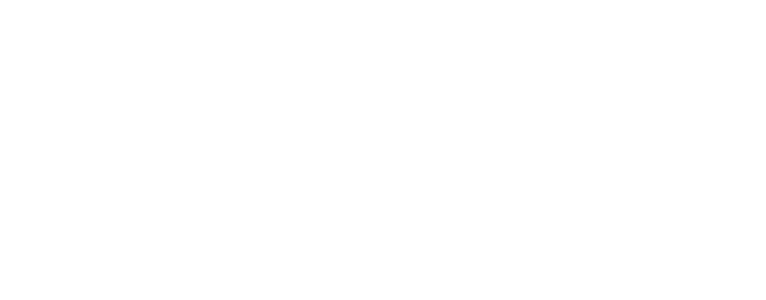
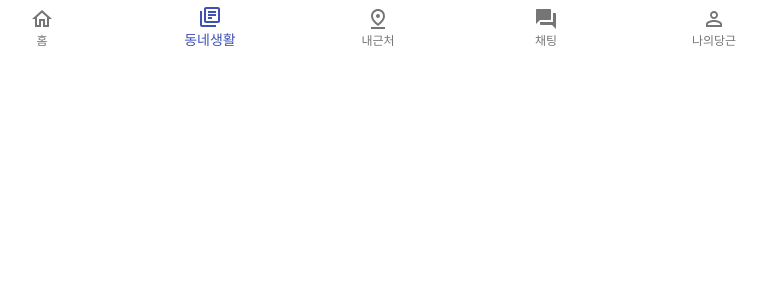
Before and after one commit to Yoepee/Clone-Coding, a React (Create React App) app: page /post in a window 1280 px wide. Shown: the top 300 px of the page, without its empty margins (262-1028 px from the left). Built offline with nearby package versions, Linux system fonts and the light colour scheme.

Commit message:
푸터 경로 지정

```diff
--- a/src/components/footer/Footer.jsx
+++ b/src/components/footer/Footer.jsx
@@ -1,5 +1,6 @@
 // 바닥 메뉴
 import { useState } from 'react';
+import { useNavigate } from 'react-router-dom';
 import {BottomNavigation, BottomNavigationAction} from '@material-ui/core/';
 import HomeOutlinedIcon from '@mui/icons-material/HomeOutlined';
 import LibraryBooksOutlinedIcon from '@mui/icons-material/LibraryBooksOutlined';
@@ -7,8 +8,9 @@
 import ForumIcon from '@mui/icons-material/Forum';
 import PersonOutlineOutlinedIcon from '@mui/icons-material/PersonOutlineOutlined';
 
-const Footer = () => {
-    const [value,setValue] = useState(0)
+const Footer = ({foot}) => {
+    const [value,setValue] = useState(foot)
+    const navigate = useNavigate();
     return (
         <div>
             <BottomNavigation
@@ -17,11 +19,11 @@
             onChange={(event, newValue) => {
               setValue(newValue);
             }}>
-                <BottomNavigationAction label="홈" icon={<HomeOutlinedIcon />} />
-                <BottomNavigationAction label="동네생활" icon={<LibraryBooksOutlinedIcon />} />
-                <BottomNavigationAction label="내근처" icon={<PinDropOutlinedIcon />} />
-                <BottomNavigationAction label="채팅" icon={<ForumIcon />} />
-                <BottomNavigationAction label="나의당근" icon={<PersonOutlineOutlinedIcon />} />
+                <BottomNavigationAction onClick={()=>{navigate("/")}} label="홈" icon={<HomeOutlinedIcon />} />
+                <BottomNavigationAction onClick={()=>{navigate("/post")}} label="동네생활" icon={<LibraryBooksOutlinedIcon />} />
+                <BottomNavigationAction onClick={()=>{navigate("/")}} label="내근처" icon={<PinDropOutlinedIcon />} />
+                <BottomNavigationAction onClick={()=>{navigate("/chat")}} label="채팅" icon={<ForumIcon />} />
+                <BottomNavigationAction onClick={()=>{navigate("/mypage")}} label="나의당근" icon={<PersonOutlineOutlinedIcon />} />
             </BottomNavigation>
         </div>
     )
--- a/src/pages/ChatPage.jsx
+++ b/src/pages/ChatPage.jsx
@@ -8,7 +8,7 @@
         <div>
             <ChatHeader/>
             <ChatList/>
-            <Footer/>
+            <Footer foot={3}/>
         </div>
     )
 }
--- a/src/pages/MyPage.jsx
+++ b/src/pages/MyPage.jsx
@@ -1,7 +1,11 @@
 // 나의 당근 페이지
+import Footer from "../components/footer/Footer";
+
 const MyPage = () => {
     return  (
-        <div></div>
+        <div>
+            <Footer foot={4}/>
+        </div>
     )
 }
 
--- a/src/pages/PostPage.jsx
+++ b/src/pages/PostPage.jsx
@@ -1,7 +1,11 @@
 // 동네 생활 게시글 리스트 페이지
+import Footer from "../components/footer/Footer";
+
 const PostPage = () => {
     return  (
-        <div></div>
+        <div>
+            <Footer foot={1}/>
+        </div>
     )
 }
 
--- a/src/pages/TradeList.jsx
+++ b/src/pages/TradeList.jsx
@@ -1,7 +1,10 @@
 // 홈(메인) 페이지 ( 판매글 리스트 )
+import Footer from "../components/footer/Footer";
 const TradeList = () => {
     return  (
-        <div></div>
+        <div>
+            <Footer foot={0}/>
+        </div>
     )
 }
 
```
